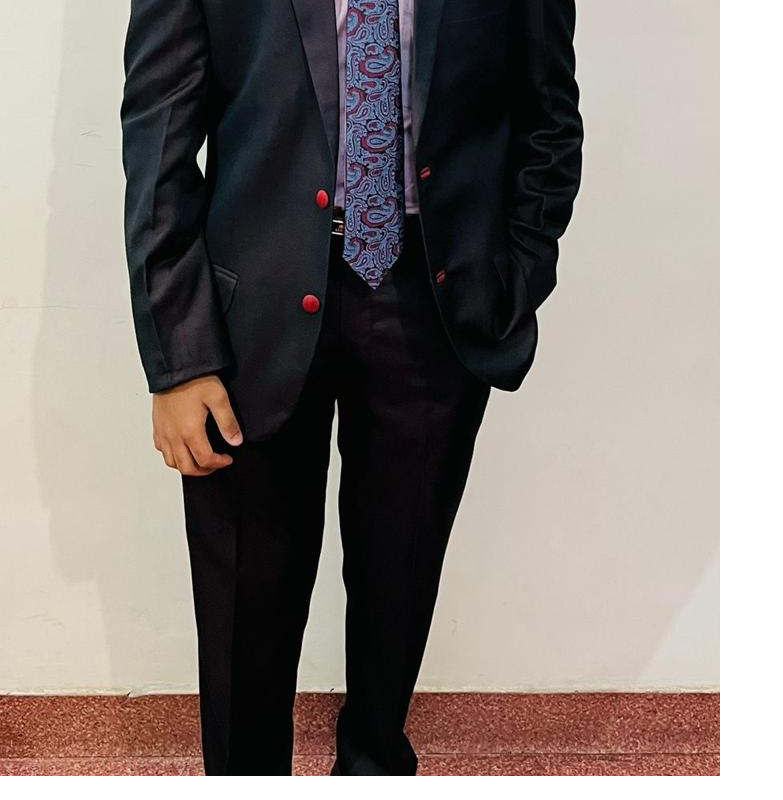
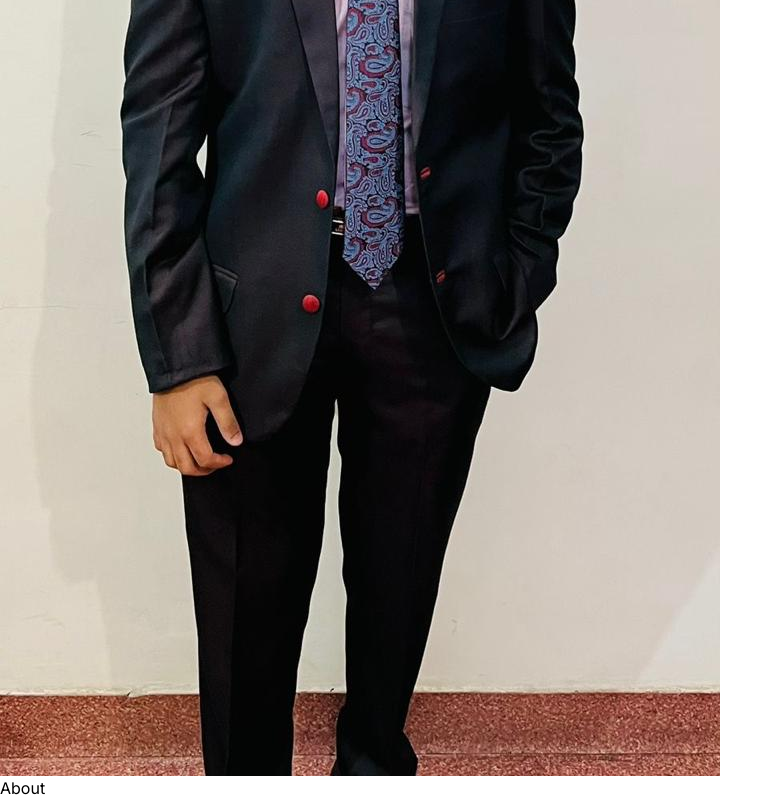
Before and after one commit to 0AkshajBansal0/Profile_website, a React (Vite) app: page / in a window 1280 px wide. Shown: the part 820-1620 px from the top of the page, without its empty margins (0-783 px from the left). Before the commit the page ends 1596 px from the top, so only its background shows below. Built offline with nearby package versions, Linux system fonts and the light colour scheme.

Commit message:
minor changes

```diff
--- a/src/App.jsx
+++ b/src/App.jsx
@@ -1,15 +1,19 @@
 import Hero from "./components/Hero";
 import Navbar from "./components/Navbar";
+import About   from "./components/About";
 
 const App = () => {
   return (
     <div className="overflow-x-hidden text-neutral-300 antialiased selection:bg-cyan-300 selection:text-cyan-900">
-      <div className="flixed top-0 -z-10 h-full w-full"></div>
-      <div class="absolute inset-0 -z-10 h-full w-full items-center px-5 py-24 [background:radial-gradient(125%_125%_at_50%_10%,#000_40%,#63e_100%)]"></div>
+      <div className="fixed top-0 -z-10 h-full w-full">
+        <div className="absolute inset-0 -z-10 h-full w-full items-center px-5 py-24 [background:radial-gradient(125%_125%_at_50%_10%,#000_40%,#63e_100%)]"></div>
+      </div>
+
 
       <div className="container mx-auto px-8">
         <Navbar />
         <Hero />
+        <About />
       </div>
     </div>
   )
--- a/src/components/About.jsx
+++ b/src/components/About.jsx
@@ -0,0 +1,7 @@
+const About = () => {
+  return (
+    <div>About</div>
+  )
+};
+
+export default About
--- a/src/constants/index.js
+++ b/src/constants/index.js
@@ -4,7 +4,7 @@ import project3 from "../assets/projects/project-3.png";
 
 export const HERO_CONTENT = `I am a passionate Front-End developer with a strong foundation in web technologies and a keen interest in crafting innovative solutions. Proficient in HTML, CSS, JavaScript, React.js, MySQL, MongoDB, Node.js, and Firebase, I aim to expand my expertise to become a Full Stack Developer. Additionally, I am on a journey to become a Data Scientist by learning Python and exploring Artificial Intelligence and Machine Learning. My ultimate goal is to merge these skills to create impactful and user-centric applications that drive both business growth and technological advancement.`;
 
-export const ABOUT_TEXT = `I am a dedicated and versatile full stack developer with a passion for creating efficient and user-friendly web applications. With 5 years of professional experience, I have worked with a variety of technologies, including React, Next.js, Node.js, MySQL, PostgreSQL, and MongoDB. My journey in web development began with a deep curiosity for how things work, and it has evolved into a career where I continuously strive to learn and adapt to new challenges. I thrive in collaborative environments and enjoy solving complex problems to deliver high-quality solutions. Outside of coding, I enjoy staying active, exploring new technologies, and contributing to open-source projects.`;
+export const ABOUT_TEXT = `I am a dedicated and versatile Front-End developer with a passion for creating efficient and user-friendly web applications. Currently, I am a student at SRM Institute of Science and Technology. My technical expertise includes HTML, CSS, JavaScript, React.js, MySQL, MongoDB, and Node.js. My journey into web development began with a curiosity for how technology shapes the world, and it has grown into a commitment to continuously learn and tackle new challenges. I thrive in collaborative environments and enjoy solving complex problems to deliver impactful and high-quality solutions. Outside of coding, I love binge-watching Netflix, playing badminton for fun, and exploring new technologies. I live by the words of Jeff Bezos: "Work hard, have fun, make history.`;
 
 export const EXPERIENCES = [
   {
```
